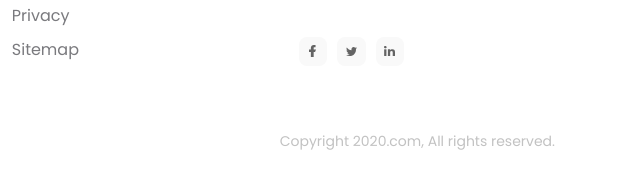
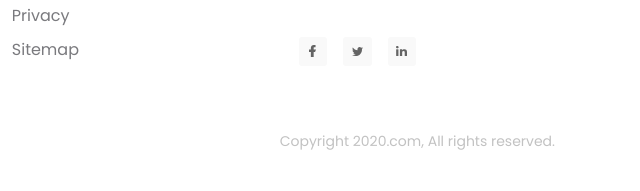
Before and after one commit to ducbaotaplaptrinh/duan-htmlcss-01, a plain HTML site: page index.html in a window 1280 px wide. Shown: the part 4149-4340 px from the top of the page, 640-1280 px from the left. Drawn offline with Linux system fonts and the light colour scheme.

Commit message:
fix bug phan social

```diff
--- a/assets/css/styles.css
+++ b/assets/css/styles.css
@@ -540,14 +540,16 @@ a {
     margin-top: 40px;
 }
 .footer .social .link {
-    margin-right: 10px;
     display: flex;
     width: 28.5px;
     height: 28.5px;
     align-items: center;
     justify-content: center;
     background: #f9f9f9;
-    border-radius: 8px;
+    border-radius: 3px;
+}
+.footer .social .link + .link {
+    margin-left: 16px;
 }
 .footer .social .link:hover {
     background: #ccc;
```
